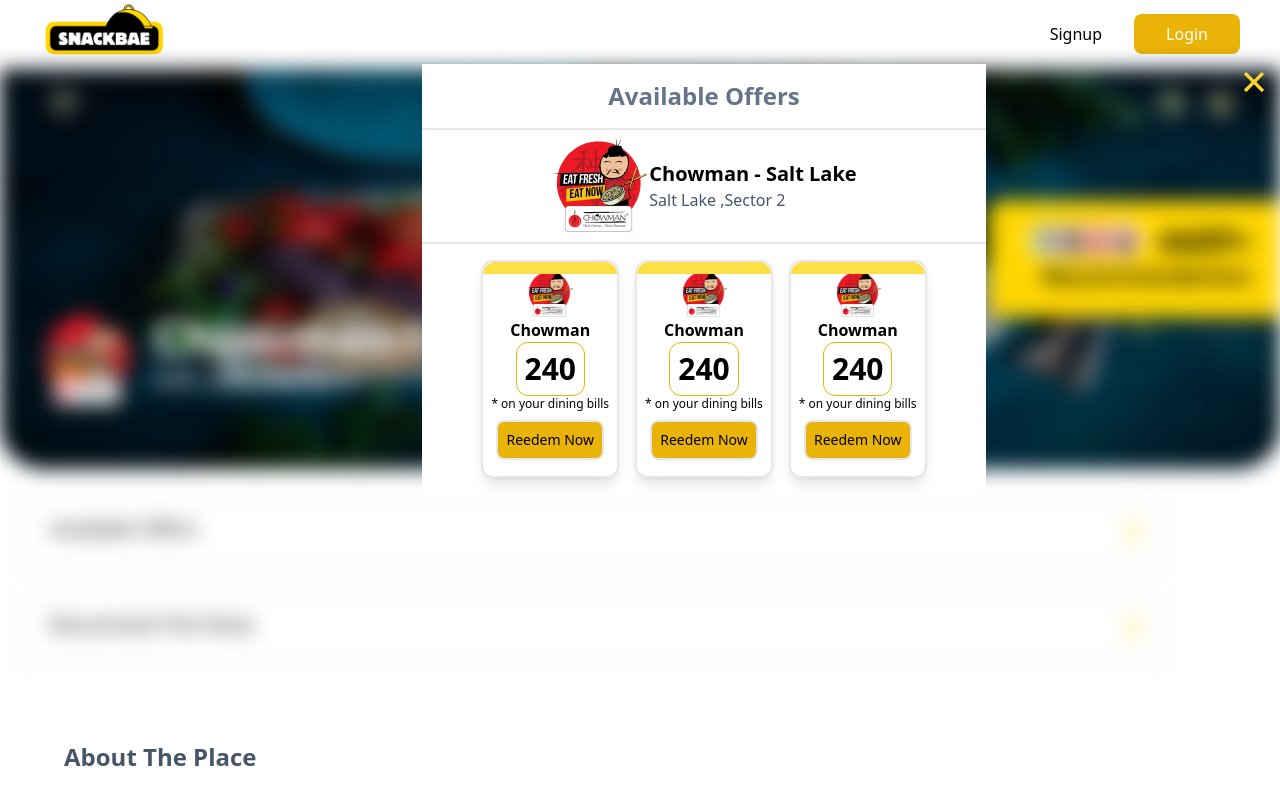
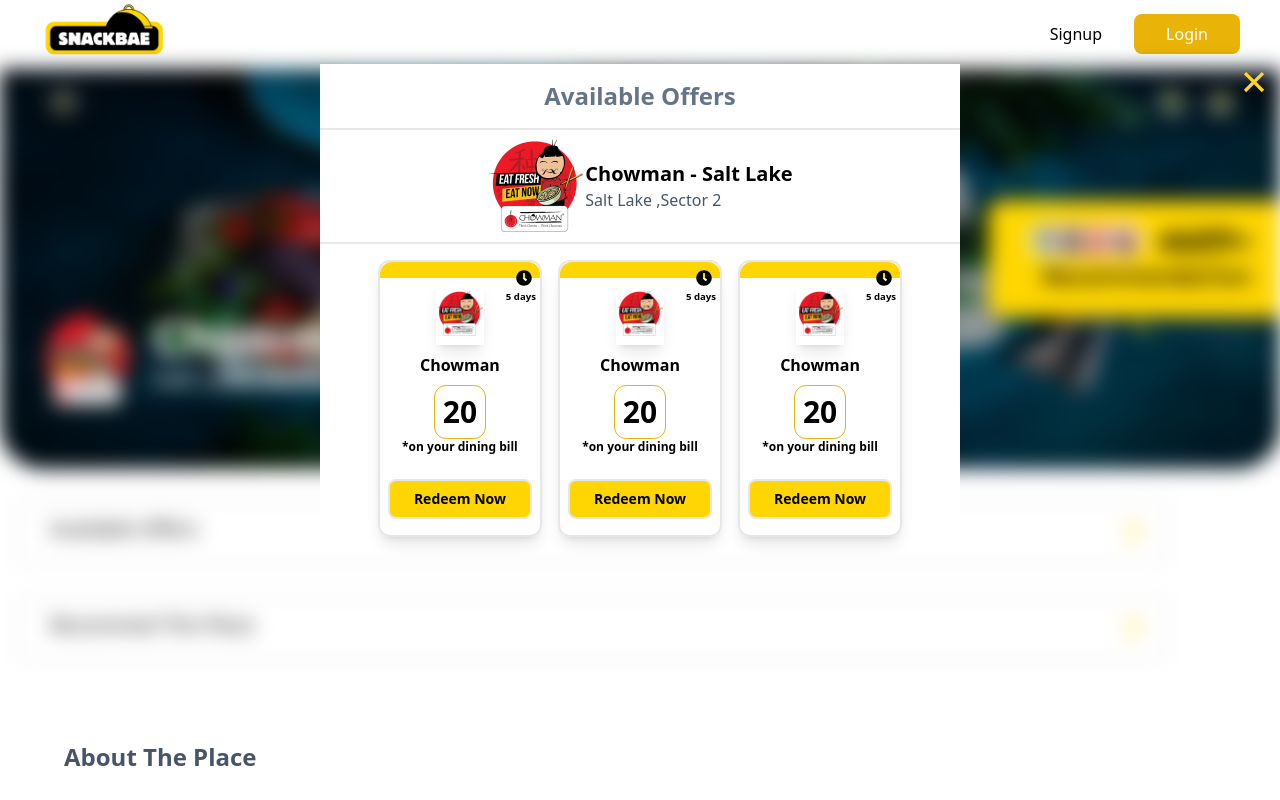
Before and after one commit to Vani-1107/snackBAEmerchnat, a React (Create React App) app: page / in a window 1280 px wide. Both pictures are taken after a click on the button "Available Offers". Shown: the top 800 px of the page. Built offline with nearby package versions, Linux system fonts and the light colour scheme.

Commit message:
pay bill and available offer popup updates

```diff
--- a/src/components/Home.jsx
+++ b/src/components/Home.jsx
@@ -30,32 +30,67 @@ import tele from "../assets/tele.png";
 import chat from "../assets/chat.png";
 import Menu from "./Menu";
 import Footer from "./Footer";
+import { FaClock } from "react-icons/fa";
 
 import Photos from "./Photos";
+import { startTransition } from "react";
 const datanew = [
   {
     id: 1,
     image: chow, // Replace with your image URL
     text1: "Chowman",
-    text2: "240",
+    discount: 20,
     text3: "* on your dining bills",
+    constantDate1: new Date(2024, 3, 10),
+    constantDate2:new Date(2024, 3, 15),
   },
   {
     id: 2,
     image: chow, // Replace with your image URL
     text1: "Chowman",
-    text2: "240",
+    discount: 20,
     text3: "* on your dining bills",
+    constantDate1: new Date(2024, 3, 10),
+     constantDate2:new Date(2024, 3, 15),
   },
   {
     id: 3,
     image: chow, // Replace with your image URL
     text1: "Chowman",
-    text2: "240",
+    discount:20,
     text3: "* on your dining bills",
+     constantDate1: new Date(2024, 3, 10),
+     constantDate2:new Date(2024, 3, 15),
   },
   // ... Add more data objects here
 ];
+
+
+//const startDate = new Date(10/3/24); // Replace with actual date
+ // Replace with actual date
+
+
+  // const startDate = new Date();
+  // const endDate= new Date(startDate.getTime() + 5 * 24 * 60 * 60 * 1000);
+
+  // const daysDiff = Math.floor((endDate - startDate) / (1000 * 60 * 60 * 24));
+
+  // // Safety check to avoid negative values if today's date is past the end date
+  // const daysRemaining = Math.max(daysDiff, 0);
+
+
+  function calculateDaysRemaining(date1,date2){
+    // if (date1 > date2) {
+    //   [date1, date2] = [date2, date1];
+    // }
+
+    const diffInMilliseconds = date2.getTime() - date1.getTime();
+    const daysDiff = Math.floor(diffInMilliseconds / (1000 * 60 * 60 * 24));
+
+    return daysDiff;
+  }
+
+
 const reedem = [
   {
     text: "Reedem Now",
@@ -68,6 +103,7 @@ const datanew1 = [
     image: burger, // Replace with your image URL
     text1: "Smoking Burger",
     text2: "240",
+
   },
   {
     id: 2,
@@ -112,8 +148,15 @@ const images = [
   { url: slider, caption: "Image 2" },
   { url: slider, caption: "Image 3" },
 ];
-Modal.setAppElement("#root");
 function Home() {
+
+  const [discount,setDiscount] = useState(0);
+  function calcDiscount(data,amount){
+    const disc=(data/100)*amount;
+    setDiscount(disc);
+    // return disc;
+  }
+
   //guest
   const [numbers, setNumbers] = useState([]);
 
@@ -293,6 +336,10 @@ function Home() {
   const [isOpen2, setIsOpen2] = useState(false);
 
   const openModal2 = () => {
+    if(isOpen4)
+    {
+      setIsOpen4(false);
+    }
     setIsOpen2(true);
     document.getElementById("background").style.filter = "blur(10px)";
     document.documentElement.scrollTop = 0;
@@ -306,6 +353,7 @@ function Home() {
   const [isOpen4, setIsOpen4] = useState(false);
 
   const openModal4 = () => {
+    setIsOpen2(false);
     setIsOpen4(true);
     document.getElementById("background").style.filter = "blur(10px)";
     document.documentElement.scrollTop = 0;
@@ -371,12 +419,10 @@ function Home() {
   const [amount, setAmount] = useState("");
 
   const handleChange = (event) => {
-    // Allow only numbers and a single decimal point
-    // const regex = /^\d+(\.\d{0,2})?$/;
-    // if (regex.test(event.target.value)) {
+
     setAmount(event.target.value);
 
-    // }
+
   };
   const handleSubmit = (event) => {
     event.preventDefault();
@@ -527,12 +573,12 @@ function Home() {
         )}
       </div>
 
-      {/* avaible offer popup */}
+      {/* available offer popup */}
       <div className="">
         {isOpen4 && (
           <div>
-            <div className="absolute top-16 lg:left-[33%] md:left-[33%] sm:left-[4%] bg-white z-[100] ">
-              <div className="pop-up lg:h-fit lg:w-[30vw] md:h-fit md:w-[44vw] sm:h-fit sm:w-[90%]">
+            <div className="absolute top-16 lg:left-[33%] md:left-[25%] sm:left-[2%] bg-white z-[100] ">
+              <div className="pop-up lg:h-fit lg:w-[35vw] md:h-fit md:w-[50vw] sm:h-fit sm:w-[98vw]">
                 <div className="text-2xl text-slate-500 font-bold text-center py-4">
                   Available Offers
                 </div>
@@ -556,20 +602,30 @@ function Home() {
                       ))} */}
                     {datanew.map((data) => (
                       <div className="p-2 border-2 w-fit rounded-xl relative shadow-lg flex flex-col items-center">
-                        <div className="absolute top-0 left-0 rounded-t-xl w-full h-3 bg-yellow-300"></div>
-                        <img className="h-12 w-12 " src={data.image}></img>
-                        <div className="text-md font-bold">{data.text1}</div>
+                        <div className="absolute top-0 left-0 right-0 rounded-t-xl w-full h-4 bg-[#FFD601]">
+                          <div className="">
+                            <div className="absolute top-2 right-2"><FaClock /></div>
+                            <div className="absolute top-7 right-1 text-[0.6rem] font-semibold">
+                                {calculateDaysRemaining(data.constantDate1,data.constantDate2)} days
+                            </div>
+                          </div>
+                        </div>
+                        <div className="pt-3">  <img className="h-18 w-12 shadow-lg py-2" src={data.image}></img></div>
+                        <div className="text-md font-bold py-2">{data.text1}</div>
                         <div className="text-3xl font-bold border border-yellow-500 py-2 px-2 rounded-xl">
-                          {data.text2}
+                          {data.discount}
                         </div>
-                        <div className="text-xs">{data.text3}</div>
-                        {reedem.map((data) => (
+                        <div className="text-xs pb-4 font-semibold">*on your dining bill</div>
+
                           <div className="py-2">
-                            <button className="border-2 text-sm px-2 py-2 rounded-lg bg-yellow-500">
-                              {data.text}
+                            <button onClick={()=>{
+                              calcDiscount(data.discount,amount)
+                              // setDiscount(data.discount);
+                              openModal2();
+                            }} className="border-2 font-semibold text-sm px-6 py-2 rounded-lg bg-[#FFD601]">
+                              Redeem Now
                             </button>
                           </div>
-                        ))}
                       </div>
                     ))}
                   </div>
@@ -691,8 +747,8 @@ function Home() {
                     </li>
                   </ul>
                 </div>
-                <div className="con-butt pb-4 mb-2 ">
-                  <button className="text-xl font-bold bg-yellow-500  py-4 rounded-xl ml-5 px-40">
+                <div className="con-butt pb-4 mb-2 flex justify-center">
+                  <button className="text-xl font-bold bg-yellow-500  py-4 rounded-xl w-[90%] px-40">
                     Book Now
                   </button>
                 </div>
@@ -746,9 +802,9 @@ function Home() {
                   </div>
                 </div>
                 <div className="avoff px-4">
-                  <div className="flex flex-row justify-between py-4 -ml-4">
+                  <div className="flex flex-row justify-between py-4 -ml-4 cursor-pointer" onClick={openModal4}>
                     {" "}
-                    <div className="ava px-4 pb-2 text-2xl ">
+                    <div className="ava px-4 pb-2 text-2xl">
                       Available Offers
                     </div>
                     <div>
@@ -763,23 +819,23 @@ function Home() {
                 </div>
                 <div className="bill flex flex-col border-2 mt-4 py-4 px-4 rounded-lg w-[95%] mx-auto ">
                   <div className="flex flex-row justify-between">
-                    <div className="pb-1">Total Bill Amount</div>
+                    <div className="pb-1">Total amount</div>
                     <div className="pb-1">{amount}</div>
                   </div>
                   <div className="flex flex-row justify-between">
                     <div className="pb-1">Total Discount</div>
-                    <div className="text-green-400 pb-1">100</div>
+                    <div className="text-green-400 pb-1">{discount}</div>
                   </div>
                   <div className="flex flex-row justify-between border-t-2">
                     <div className="pt-2">Amount to be Paid</div>
-                    <div className="pt-2">₹2400</div>
+                    <div className="pt-2">{amount-discount}</div>
                   </div>
                 </div>
-                <div className="con-butt w-[460px] py-4 mb-2">
+                <div className="con-butt py-4 mb-2 w-full flex justify-center">
                   <button
                     type="submit"
                     onSubmit={handleSubmit}
-                    className="text-xl font-bold bg-yellow-500 w-[90%] py-4 rounded-xl ml-5 "
+                    className="text-xl font-bold w-[90%] bg-yellow-500  py-4 rounded-xl  "
                   >
                     PAY NOW
                   </button>
--- a/tailwind.config.js
+++ b/tailwind.config.js
@@ -10,7 +10,7 @@ module.exports = {
       }
     },
     screens: {
-      'sm': '390px',
+      'sm': '310px',
       // => @media (min-width: 640px) { ... }
 
       'md': '768px',
```
